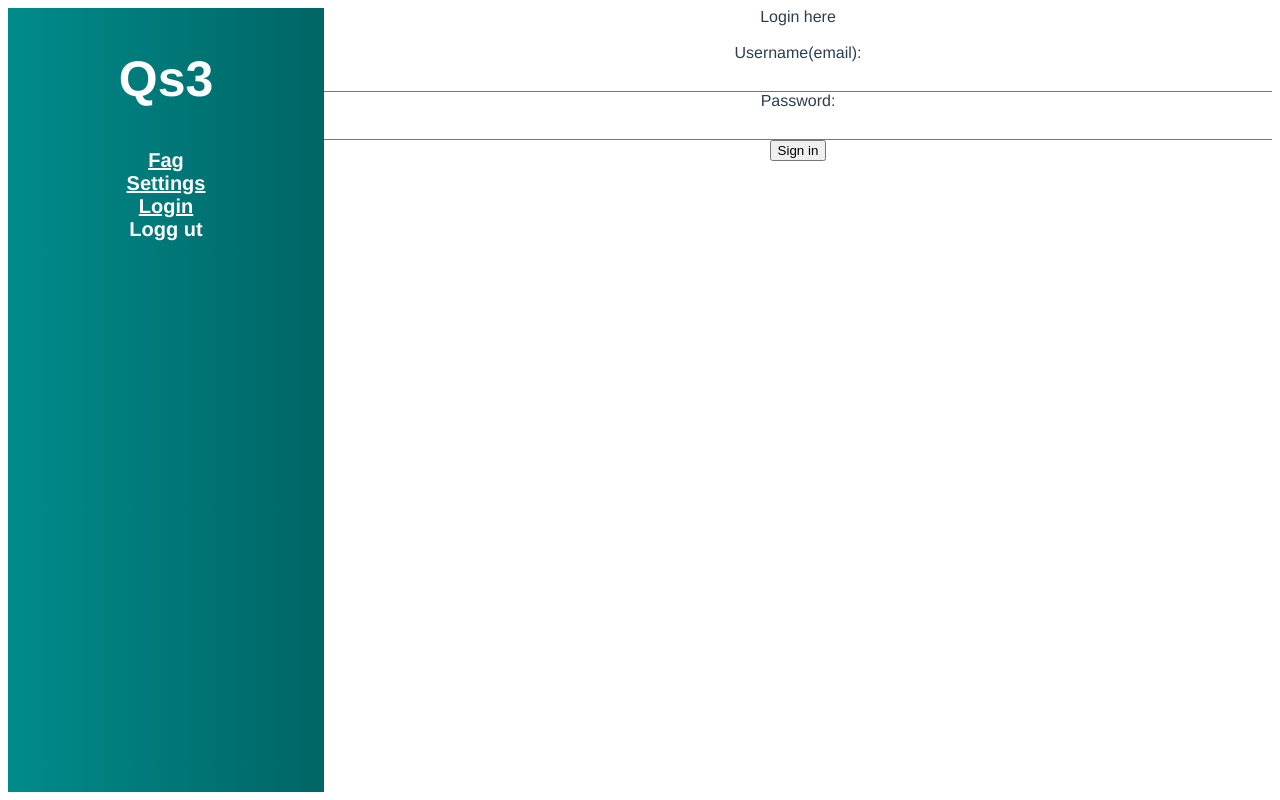
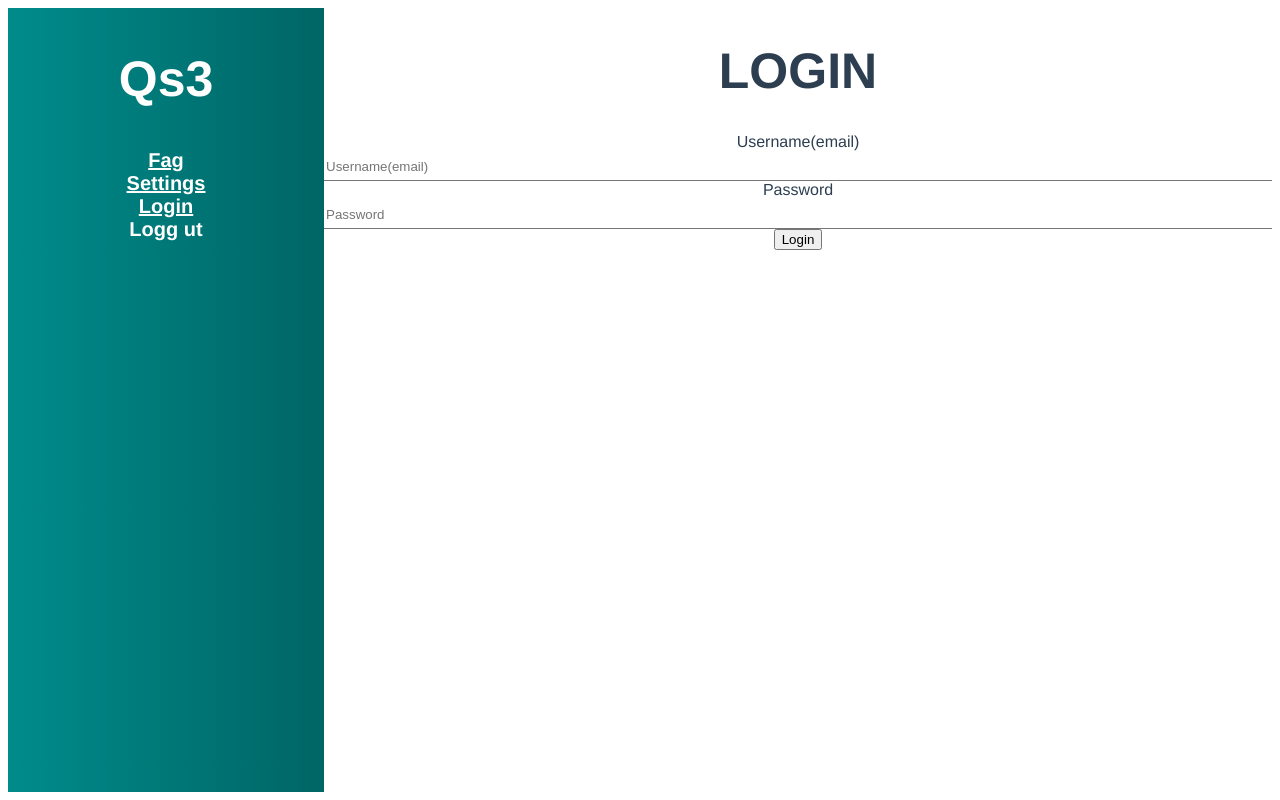
Before and after one commit to Sindreglo/Full-stack-prosjekt, a Vue app in the folder frontend/: page /login in a window 1280 px wide. Built offline with nearby package versions, Linux system fonts and the light colour scheme.

Commit message:
Auth does not work

```diff
--- a/frontend/src/components/LoginComponent.vue
+++ b/frontend/src/components/LoginComponent.vue
@@ -1,57 +1,56 @@
 <template>
-  <label>Login here</label><br /><br />
-  <div id="loginContainer">
-    <form @submit.prevent="handleLogin">
-      <div id="username">
-        <label>Username(email):</label>
-        <input type="email" name="username" v-model="user.username" />
-      </div>
-      <div id="password">
-        <label>Password:</label>
-        <input type="password" name="password" v-model="user.password" />
+  <div>
+    <h1>LOGIN</h1>
+    <form @submit.prevent="login">
+      <div>
+        <label>Username(email)</label>
+        <input v-model="username" placeholder="Username(email)" type="email" />
+        <div v-show="submitted && !username" class="invalid-feedback">
+          Username is required
+        </div>
+        <br />
         <br />
       </div>
-      <div id="LoginButton">
-        <button type="submit">Sign in</button>
+      <div>
+        <label>Password</label>
+        <input v-model="password" placeholder="Password" type="password" />
+        <div v-show="submitted && !password" class="invalid-feedback">
+          Password is required
+        </div>
+        <br />
+        <br />
       </div>
+      <button type="submit">Login</button>
     </form>
   </div>
 </template>
 
 <script>
-import User from "@/models/user";
 export default {
-  name: "LoginView",
-  data() {
+  data: () => {
     return {
-      user: new User("", ""),
-      error: false,
-      message: "",
+      username: "",
+      password: "",
+      submitted: false,
     };
   },
+  computed: {
+    loggingIn() {
+      return this.$store.state.authentication.status.loggingIn;
+    },
+  },
+  created() {
+    //reset login status
+    this.$store.dispatch("authentication/logout");
+  },
   methods: {
-    handleLogin() {
-      this.loading = true;
-      this.$validator.validateAll().then((isValid) => {
-        if (!isValid) {
-          this.loading = false;
-          return;
-        }
-        if (this.user.username && this.user.password) {
-          this.$store.dispatch("auth/login", this.user).then(
-            () => {
-              this.$router.push("/subject_page");
-            },
-            (error) => {
-              this.loading = false;
-              this.message =
-                (error.response && error.response.data) ||
-                error.message ||
-                error.toString();
-            }
-          );
-        }
-      });
+    login() {
+      this.submitted = true;
+      const { username, password } = this;
+      const { dispatch } = this.$store;
+      if (username && password) {
+        dispatch("authentication/login", { username, password });
+      }
     },
   },
 };
--- a/frontend/src/models/user.js
+++ /dev/null
@@ -1,7 +0,0 @@
-export default class User {
-  constructor(username, password) {
-    JSON.stringify(username);
-    JSON.stringify(password);
-    //Ka faen ska eg gjøra :P
-  }
-}
```
Also changed, not shown: frontend/src/store/indexUser.js (deleted, +0 -14 lines).
